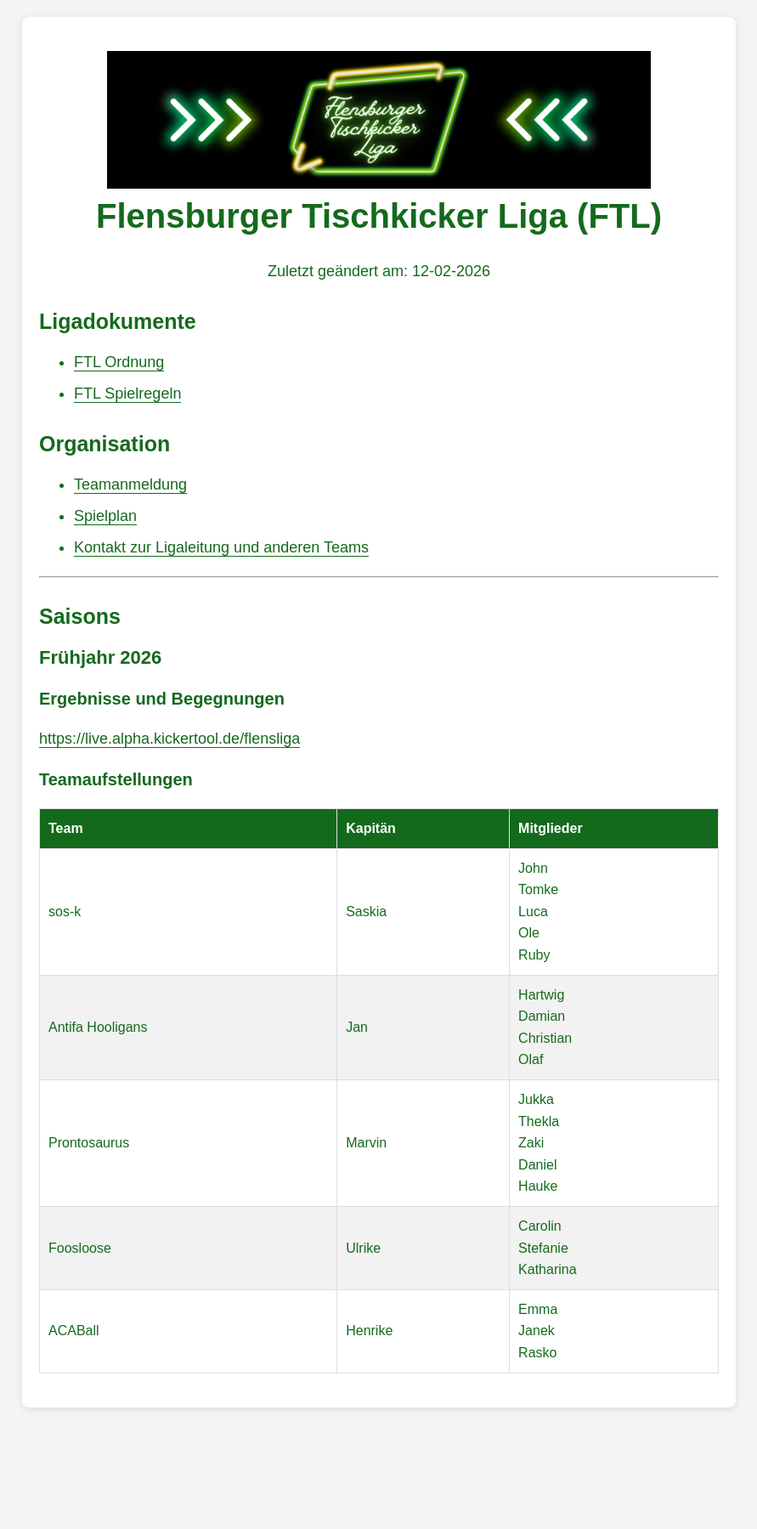
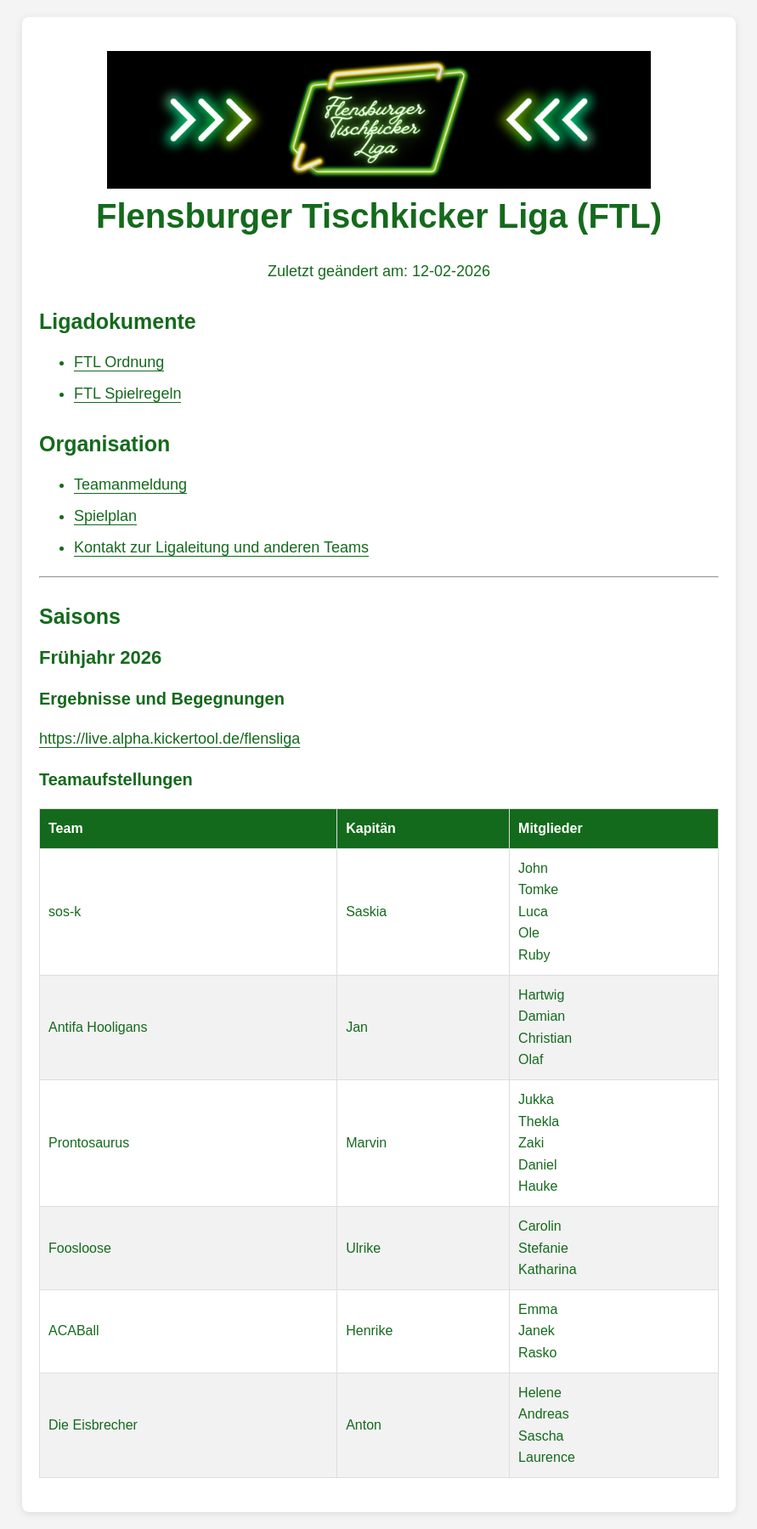
Before and after one commit to MKK-Flensburg/mkk-docs, a Jekyll site: the page built from index.md, in a window 1280 px wide. Shown: the whole page at 85% size, without its empty margins (194-1085 px from the left). Built offline with Jekyll 4.4.1, drawn with Linux system fonts in a browser that asks for light colours; our own code applies the rules of GitHub Pages for plain Markdown files; before the commit the page ends 1676 px from its top, so only the background shows below that.

Commit message:
chore: add team

```diff
--- a/index.md
+++ b/index.md
@@ -38,3 +38,4 @@
 | Prontosaurus     | Marvin  | Jukka<br>Thekla<br>Zaki<br>Daniel<br>Hauke |
 | Foosloose        | Ulrike  | Carolin<br>Stefanie<br>Katharina           |
 | ACABall          | Henrike | Emma<br>Janek<br>Rasko                     |
+| Die Eisbrecher   | Anton   | Helene<br>Andreas<br>Sascha<br>Laurence    |
```
